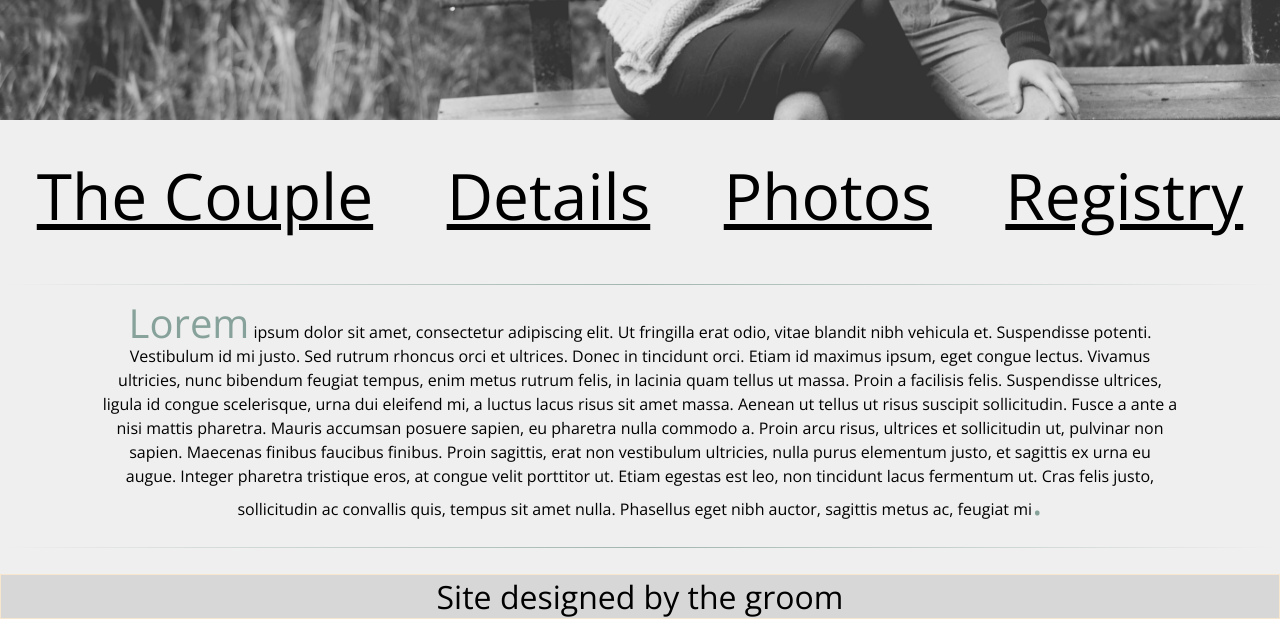
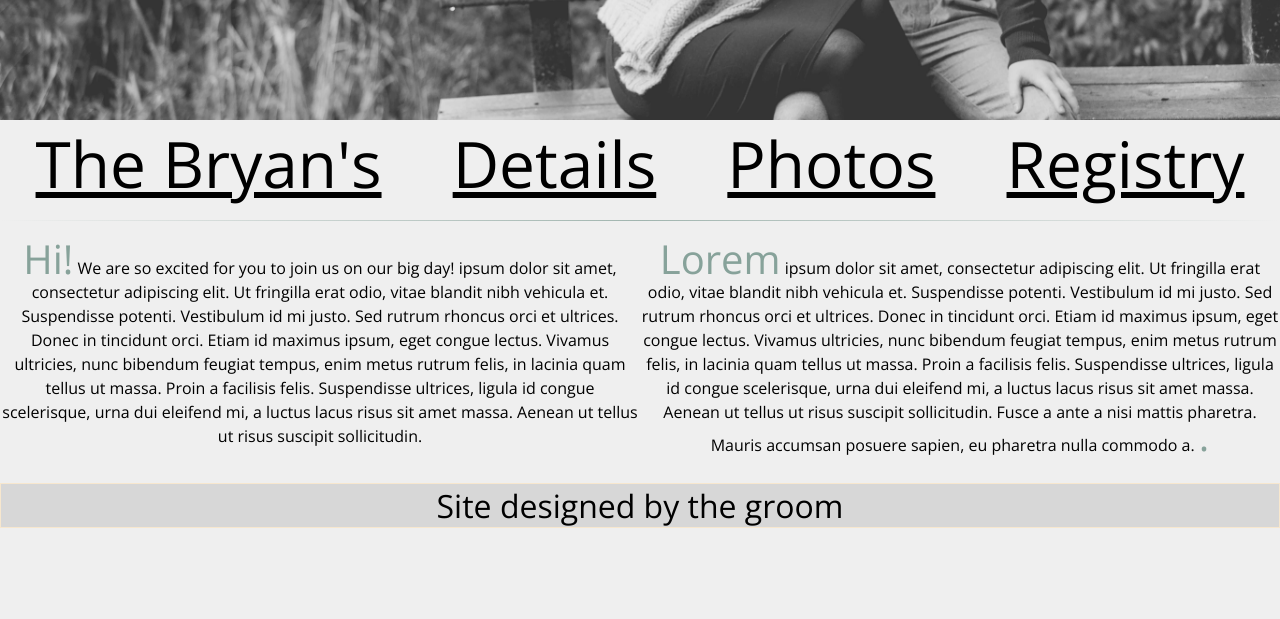
Before and after one commit to richkbryan/weddingWebsite, a plain HTML site: page index.html in a window 1280 px wide. Shown: the part 608-1227 px from the top of the page. After the commit the page ends 1136 px from the top, so only its background shows below. Drawn offline with nearby package versions, Linux system fonts and the light colour scheme.

Commit message:
Incorporated a mobile-first,  responsive nav bar.

```diff
--- a/index.html
+++ b/index.html
@@ -12,21 +12,25 @@
 		</header>
 
 		<nav>
-			<a href="#">The Couple</a>
-			<a href="#details">Details</a>
+			<a href="#">The Bryan's</a>
+			<a href="#">Details</a>
 			<a href="#">Photos</a>
 			<a href="#">Registry</a>
 		</nav>
 
 		<content>
 			<hr>
-			<p>
-				<span>Lorem</span> ipsum dolor sit amet, consectetur adipiscing elit. Ut fringilla erat odio, vitae blandit nibh vehicula et. Suspendisse potenti. Vestibulum id mi justo. Sed rutrum rhoncus orci et ultrices. Donec in tincidunt orci. Etiam id maximus ipsum, eget congue lectus. Vivamus ultricies, nunc bibendum feugiat tempus, enim metus rutrum felis, in lacinia quam tellus ut massa. Proin a facilisis felis. Suspendisse ultrices, ligula id congue scelerisque, urna dui eleifend mi, a luctus lacus risus sit amet massa. Aenean ut tellus ut risus suscipit sollicitudin.
+			<div class="row">
+				<p class="row-item">
+					<span>Hi!</span> We are so excited for you to join us on our big day! ipsum dolor sit amet, consectetur adipiscing elit. Ut fringilla erat odio, vitae blandit nibh vehicula et. Suspendisse potenti. Vestibulum id mi justo. Sed rutrum rhoncus orci et ultrices. Donec in tincidunt orci. Etiam id maximus ipsum, eget congue lectus. Vivamus ultricies, nunc bibendum feugiat tempus, enim metus rutrum felis, in lacinia quam tellus ut massa. Proin a facilisis felis. Suspendisse ultrices, ligula id congue scelerisque, urna dui eleifend mi, a luctus lacus risus sit amet massa. Aenean ut tellus ut risus suscipit sollicitudin.
+				</p>
 
-				Fusce a ante a nisi mattis pharetra. Mauris accumsan posuere sapien, eu pharetra nulla commodo a. Proin arcu risus, ultrices et sollicitudin ut, pulvinar non sapien. Maecenas finibus faucibus finibus. Proin sagittis, erat non vestibulum ultricies, nulla purus elementum justo, et sagittis ex urna eu augue. Integer pharetra tristique eros, at congue velit porttitor ut. Etiam egestas est leo, non tincidunt lacus fermentum ut. Cras felis justo, sollicitudin ac convallis quis, tempus sit amet nulla. Phasellus eget nibh auctor, sagittis metus ac, feugiat mi<span>.</span>
-				<hr>
-			</p>
+				<p class="row-item">
+					<span>Lorem</span> ipsum dolor sit amet, consectetur adipiscing elit. Ut fringilla erat odio, vitae blandit nibh vehicula et. Suspendisse potenti. Vestibulum id mi justo. Sed rutrum rhoncus orci et ultrices. Donec in tincidunt orci. Etiam id maximus ipsum, eget congue lectus. Vivamus ultricies, nunc bibendum feugiat tempus, enim metus rutrum felis, in lacinia quam tellus ut massa. Proin a facilisis felis. Suspendisse ultrices, ligula id congue scelerisque, urna dui eleifend mi, a luctus lacus risus sit amet massa. Aenean ut tellus ut risus suscipit sollicitudin.
 
+					Fusce a ante a nisi mattis pharetra. Mauris accumsan posuere sapien, eu pharetra nulla commodo a. <span>.</span>
+				</p>
+			</div>
 
 		</content>
 
--- a/main.css
+++ b/main.css
@@ -3,6 +3,19 @@
 	margin: 0;
 }
 
+
+/* Flex Grid */
+.row {
+	display: flex;
+	flex-direction: column;
+	flex-wrap: nowrap;
+}
+
+.row-item {
+	flex-basis: 100%;
+}
+
+/* style */
 body {
 	background-color: #efefef;
 	font-family: 'Open Sans', sans-serif;
@@ -33,12 +46,10 @@ header h1 {
 }
 
 nav {
+	padding-bottom: 1%;
 	display: flex;
-	justify-content: space-around;
-	flex-wrap: wrap;
-	margin: 2em 0 2em 0;
-	padding-bottom: 1%;
-	position: relative;
+	flex-direction: column;
+	align-items: center;
 }
 
 nav a {
@@ -59,8 +70,6 @@ content p {
 	margin: 2% 0;
 	font-size: 1em;
 	line-height: 1.5em;
-	padding-left: 8%;
-	padding-right: 8%;
 }
 
 span {
@@ -87,3 +96,21 @@ footer p {
 	font-size: 2em;
 	align-self: flex-end;
 }
+
+/* Media Queries */
+@media screen and (min-width: 800px) {
+	.row {
+		flex-direction: row;
+		justify-content: space-around;
+	}
+
+	.row-item {
+		flex: 1;
+	}
+
+	nav {
+		flex-direction: row;
+		justify-content: space-around;
+		align-items: stretch;
+	}
+}
--- a/mainPrefixed.css
+++ /dev/null
@@ -1,111 +0,0 @@
-* {
-  padding: 0;
-  margin: 0;
-}
-
-body {
-  background-color: #efefef;
-  font-family: 'Open Sans', sans-serif;
-}
-
-header {
-  font-family: 'Dancing Script', cursive;
-  background-image: url(images/vineWall.jpg);
-  background-position: center;
-  background-size: cover;
-  height: 91vh;
-  display: -webkit-box;
-  display: -webkit-flex;
-  display: -ms-flexbox;
-  display: flex;
-  -webkit-box-orient: vertical;
-  -webkit-box-direction: normal;
-  -webkit-flex-direction: column;
-      -ms-flex-direction: column;
-          flex-direction: column;
-  -webkit-box-align: center;
-  -webkit-align-items: center;
-      -ms-flex-align: center;
-          align-items: center;
-  color: #9E4F53;
-  font-size: 3em;
-  position: relative;
-}
-
-header h1 {
-  margin-top: 3em;
-  padding: 3%;
-  text-align: center;
-  border: 1px solid #9E4F53;
-  background-color: rgba(255, 255, 255, .5);
-}
-
-nav {
-  display: -webkit-box;
-  display: -webkit-flex;
-  display: -ms-flexbox;
-  display: flex;
-  -webkit-box-pack: center;
-  -webkit-justify-content: center;
-      -ms-flex-pack: center;
-          justify-content: center;
-  margin: 2em 0 2em 0;
-  padding-bottom: 3%;
-  position: relative;
-}
-
-nav a {
-  margin-right: 4%;
-  text-decoration: underline;
-  color: black;
-  font-size: 4em;
-}
-
-nav a:hover {
-  color: rgba(158, 79, 83, 1);
-}
-
-content {
-  text-align: center;
-}
-
-content p {
-  margin: 2% 0;
-  font-size: 1em;
-  line-height: 1.5em;
-  padding-left: 8%;
-  padding-right: 8%;
-}
-
-span {
-  font-size: 2.5em;
-  color: #9E4F53;
-}
-
-hr {
-  border: 0;
-  height: .1em;
-  background-image: -webkit-linear-gradient(left, rgba(158, 79, 83, 0), rgba(158, 79, 83, .75), rgba(158, 79, 83, 0));
-  background-image: linear-gradient(to right, rgba(158, 79, 83, 0), rgba(158, 79, 83, .75), rgba(158, 79, 83, 0));
-}
-
-footer {
-  display: -webkit-box;
-  display: -webkit-flex;
-  display: -ms-flexbox;
-  display: flex;
-  -webkit-box-pack: center;
-  -webkit-justify-content: center;
-      -ms-flex-pack: center;
-          justify-content: center;
-  border: 1px solid #9E4F53;
-  background-color: rgba(158, 79, 83, .3);
-  min-height: auto;
-}
-
-footer p {
-  font-size: 2em;
-  -webkit-align-self: flex-end;
-      -ms-flex-item-align: end;
-          align-self: flex-end;
-}
```
Also changed, not shown: 1 other file.
